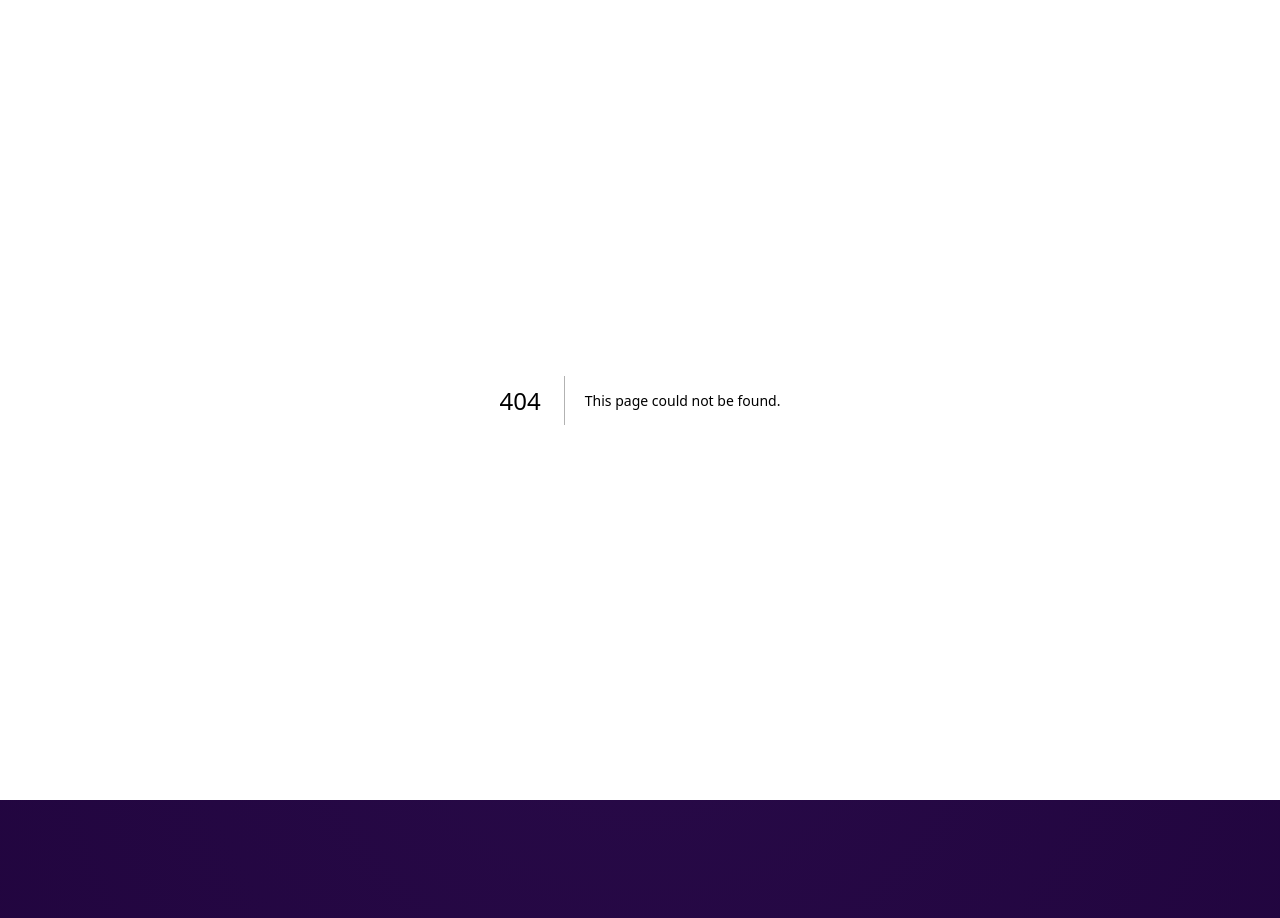
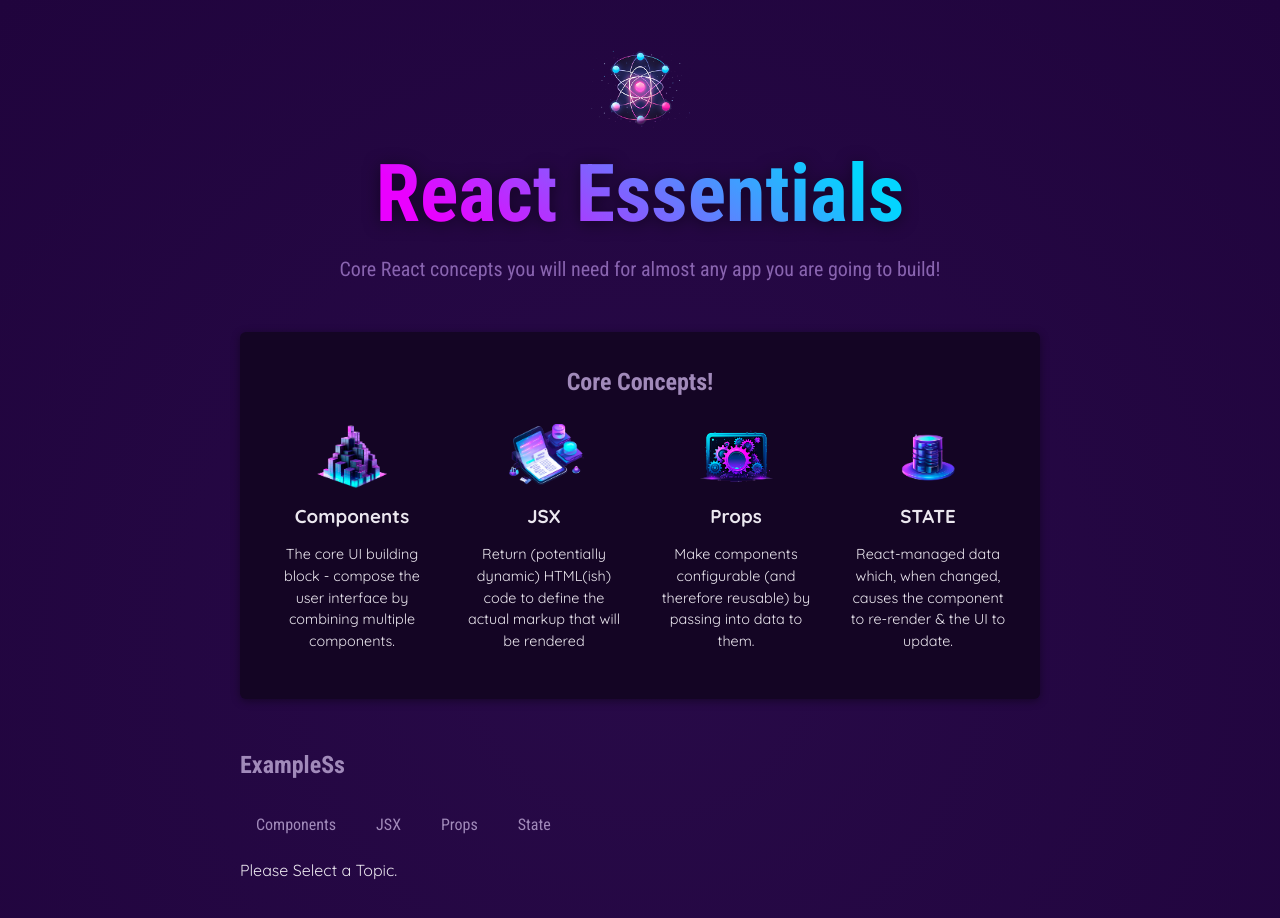
Before and after one commit to delissgt/almadigital, a Next.js app: page /project/curseReactEssentials in a window 1280 px wide. Before the commit this address had no page. Shown: the top 918 px of the page. Built offline with nearby package versions, Linux system fonts and the light colour scheme.

Commit message:
Refactor Structure Home Page

```diff
--- /dev/null
+++ b/pages/project/curseReactEssentials/globals.css
@@ -0,0 +1,115 @@
+@import url("https://fonts.googleapis.com/css2?family=Quicksand:wght@400;700&family=Roboto+Condensed:wght@400;700&display=swap");
+
+* {
+    box-sizing: border-box;
+}
+
+html {
+    font-family: "Quicksand", sans-serif;
+    line-height: 1.5;
+
+    color: #ebe7ef;
+    background: radial-gradient(#280a48, #20043d);
+
+    font-synthesis: none;
+    text-rendering: optimizeLegibility;
+    -webkit-font-smoothing: antialiased;
+    -moz-osx-font-smoothing: grayscale;
+    -webkit-text-size-adjust: 100%;
+    min-height: 80rem;
+}
+
+main {
+    width: 90%;
+    max-width: 50rem;
+    margin: auto;
+}
+
+main h2 {
+    text-align: center;
+    font-family: "Roboto Condensed", sans-serif;
+    margin: 0 0 1.5rem 0;
+    color: #a18aba;
+}
+
+#core-concepts ul {
+    list-style: none;
+    padding: 0;
+    margin: 0;
+    display: flex;
+    gap: 2rem;
+    flex-wrap: wrap;
+    justify-content: center;
+}
+
+#core-concepts li {
+    width: 10rem;
+    text-align: center;
+}
+
+#core-concepts li img {
+    height: 4rem;
+    width: 6rem;
+    object-fit: cover;
+}
+
+#core-concepts li h3 {
+    margin: 0.5rem 0;
+}
+
+#core-concepts li p {
+    font-size: 0.9rem;
+}
+
+#examples {
+    margin: 3rem auto;
+}
+
+#examples h2 {
+    text-align: left;
+}
+
+#examples menu {
+    margin: 1rem 0;
+    padding: 0;
+    display: flex;
+    gap: 0.5rem;
+    list-style: none;
+}
+
+#examples menu button {
+    padding: 0.5rem 1rem;
+    border: none;
+    border-radius: 6px;
+    background-color: transparent;
+    color: #a18aba;
+    font-family: "Roboto Condensed", sans-serif;
+    font-size: 1rem;
+    cursor: pointer;
+    transition: all 0.2s ease-in-out;
+}
+
+#examples menu button:hover {
+    background-color: #1b082f;
+    color: #ebe7ef;
+}
+
+#examples menu button.active {
+    background-color: #7925d3;
+    color: #ebe7ef;
+}
+
+#tab-content {
+    padding: 1rem;
+    border-radius: 6px;
+    background-color: #2f1d43;
+    box-shadow: 0 2px 8px rgba(0, 0, 0, 0.3);
+}
+
+#tab-content h3 {
+    margin: 0;
+}
+
+#tab-content code {
+    font-size: 1rem;
+}
--- /dev/null
+++ b/pages/project/curseReactEssentials/index.js
@@ -0,0 +1,19 @@
+import "./globals.css";
+
+import Header from "../../../src/components/Header/Header";
+import CoreConcepts from "../../../src/components/CoreConcepts";
+import Examples from "../../../src/components/Examples";
+
+
+export default function CurseReactEssentials () {
+  return(
+      <>
+        <Header />
+        <main>
+          <CoreConcepts />
+          <Examples />
+        </main>
+      </>
+  )
+
+}
--- a/pages/project/index.js
+++ b/pages/project/index.js
@@ -1,6 +1,6 @@
 import React from 'react';
 
-import {PROJECT, FASHION_CAT, PUZZLES_PYTHON} from "../../src/library/helpers/Paths";
+import {PROJECT, FASHION_CAT, PUZZLES_PYTHON, CURSE_REACT_ESSENTIALS, CURSE_REACT_TIC_TAC_TOE} from "../../src/library/helpers/Paths";
 
 export default function Project() {
 
@@ -15,7 +15,9 @@
 
 
       <h2>Learning</h2>
-        <a>React </a>
+        <a href={PROJECT+"/"+CURSE_REACT_ESSENTIALS}>React Essentials</a>
+        <br/>
+        <a href={PROJECT+"/"+CURSE_REACT_TIC_TAC_TOE}>React Tic Tac Toe</a>
 
 
       <h2>Extra</h2>
--- a/src/library/helpers/Paths.js
+++ b/src/library/helpers/Paths.js
@@ -1,5 +1,11 @@
 export const PROJECT = 'project';
 
+// TECHNICAL TEST
 export const FASHION_CAT = 'fashionCat';
 
+// OWN PROJECTS
 export const PUZZLES_PYTHON = 'puzzlesPython';
+
+// CURSE REACT
+export const CURSE_REACT_ESSENTIALS = 'curseReactEssentials';
+export const CURSE_REACT_TIC_TAC_TOE = 'curseReactTicTacToe';
```
Also changed, not shown: src/app/page.js (+0 -12 lines).
